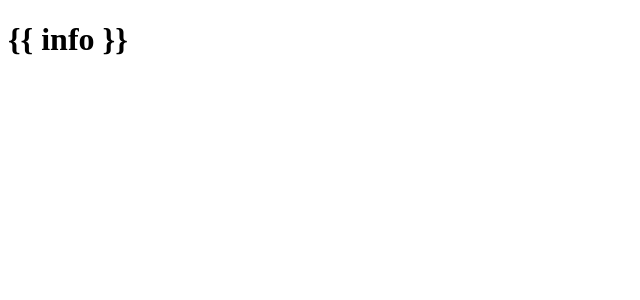
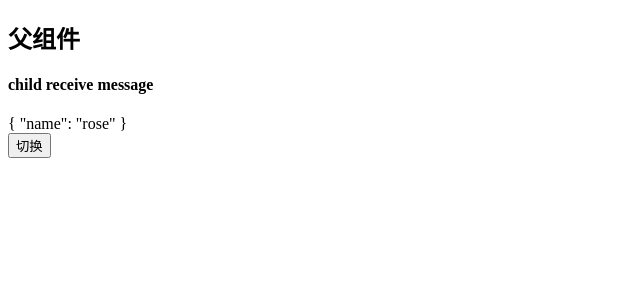
Before and after one commit to frontendway/vue2-analysis, a Vue app: page / in a window 1280 px wide. Shown: the top 300 px of the page, without its empty margins (0-640 px from the left). Built offline with nearby package versions, Linux system fonts and the light colour scheme.

Commit message:
props 更新 demo 增加

```diff
--- /dev/null
+++ b/src/learn/update6/child.vue
@@ -0,0 +1,14 @@
+<template>
+  <section>
+    <h4>child receive message</h4>
+    <span>{{ message }}</span>
+  </section>
+</template>
+
+<script>
+import Child from './child.vue'
+
+export default {
+  props: ['message']
+}
+</script>
--- /dev/null
+++ b/src/learn/update6/index.vue
@@ -0,0 +1,29 @@
+<template>
+  <section>
+    <h2>父组件：{{ message }}</h2>
+    <child :message="message" />
+    <button @click="setName">切换</button>
+  </section>
+</template>
+
+<script>
+import Child from './child.vue'
+
+export default {
+  components: {
+    Child
+  },
+
+  data () {
+    return {
+      message: { name: 'rose' }
+    }
+  },
+
+  methods: {
+    setName () {
+      this.message.name = 'joke'
+    }
+  }
+}
+</script>
--- /dev/null
+++ b/src/learn/update7/child.vue
@@ -0,0 +1,14 @@
+<template>
+  <section>
+    <h4>child receive message</h4>
+    <span>{{ message }}</span>
+  </section>
+</template>
+
+<script>
+import Child from './child.vue'
+
+export default {
+  props: ['message']
+}
+</script>
--- /dev/null
+++ b/src/learn/update7/index.vue
@@ -0,0 +1,29 @@
+<template>
+  <section>
+    <h2>父组件</h2>
+    <child :message="message" />
+    <button @click="setName">切换</button>
+  </section>
+</template>
+
+<script>
+import Child from './child.vue'
+
+export default {
+  components: {
+    Child
+  },
+
+  data () {
+    return {
+      message: { name: 'rose' }
+    }
+  },
+
+  methods: {
+    setName () {
+      this.message.name = 'joke'
+    }
+  }
+}
+</script>
--- a/src/main.js
+++ b/src/main.js
@@ -170,6 +170,22 @@ new Vue({
 }) */
 
 
+// 父组件向子组件传递响应式对象、修改对象中的某个属性值、并不改变其引用地址
+// 父组件对比到子组件时、由于是内存地址未修改、子组件 props 被 setter 时、新旧地址一致直接 return
+/* import Update6 from './learn/update6'
+new Vue({
+  el: '#app',
+  render: c => c(Update6)
+}) */
+
+// 父组件并未访问 name 属性、所以 name 的 dep 并未收集到父组件的渲染 watcher、而子组件访问了 name、所以收集了子组件的渲染 watcher
+// 当 name 被修改时、dep 直接通知子组件 watcher 更新、父组件未做任何动作
+import Update7 from './learn/update7'
+new Vue({
+  el: '#app',
+  render: c => c(Update7)
+})
+
 // props 的规范化初始化
 /* import Props from './learn/props/index.vue'
 new Vue({
```
